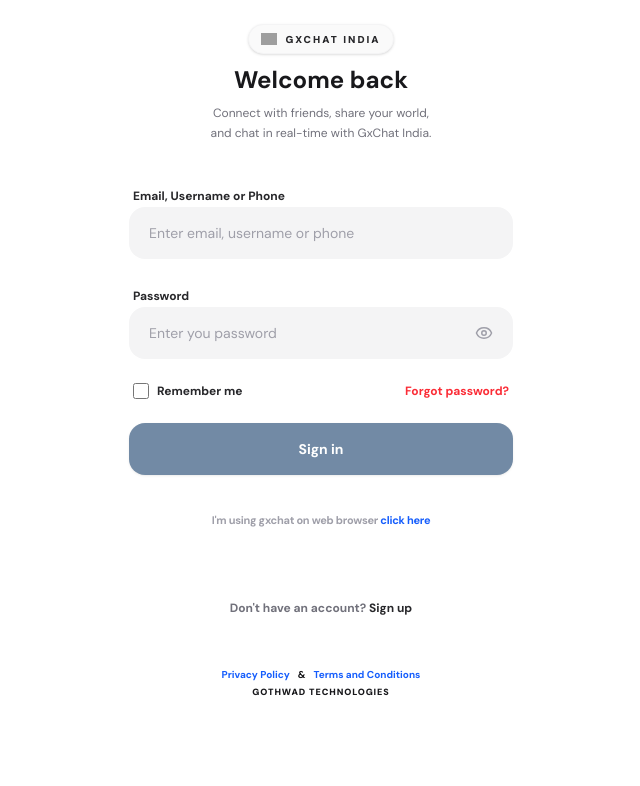
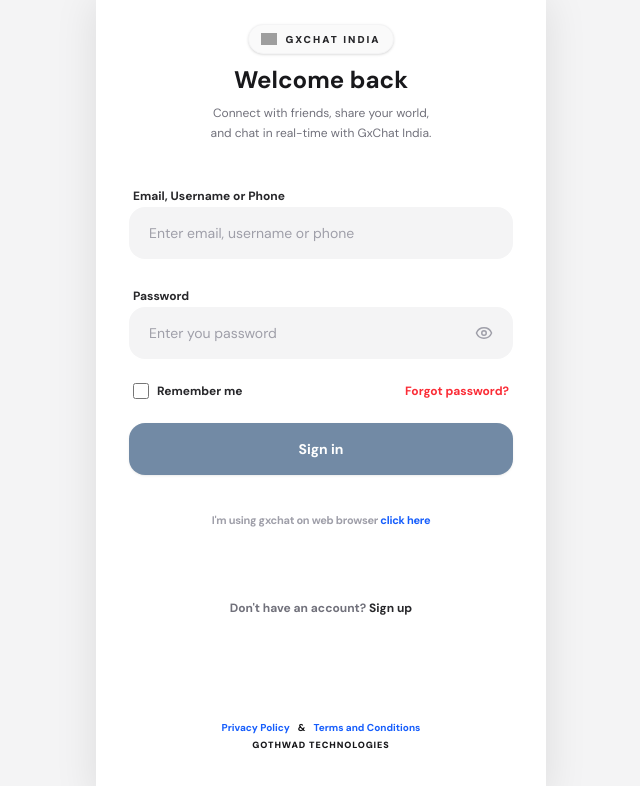
Before and after one commit to gothwadtechnologies/gxchatindia, a React (Vite) app: page /login in a window 1280 px wide. Shown: the top 786 px of the page, without its empty margins (319-959 px from the left). Built offline with nearby package versions, Linux system fonts and the light colour scheme; no server answers; grey boxes are pictures that could not be loaded.

Commit message:
Update src/index.css via GTech AI Studio

```diff
--- a/src/index.css
+++ b/src/index.css
@@ -24,8 +24,10 @@
     --bubble-other: #f1f5f9;
     --bubble-text-own: #1e293b;
     --bubble-text-other: #1e293b;
-    --header-bg: #f8fafc;
-    --nav-bg: #f8fafc;
+    --header-bg: #375a7f;
+    --header-text: #ffffff;
+    --nav-bg: #375a7f;
+    --nav-text: #ffffff;
   }
 
   [data-theme='dark'] {
@@ -43,19 +45,39 @@
     --bubble-other: #1e293b;
     --bubble-text-own: #ffffff;
     --bubble-text-other: #f8fafc;
-    --header-bg: #020617;
-    --nav-bg: #020617;
+    --header-bg: #375a7f;
+    --header-text: #ffffff;
+    --nav-bg: #375a7f;
+    --nav-text: #ffffff;
   }
 
   body {
     background-color: var(--bg-main);
     color: var(--text-primary);
-    @apply antialiased overflow-x-hidden;
+    @apply antialiased overflow-x-hidden w-full h-[100dvh] fixed inset-0;
     font-family: var(--font-sans);
+    -webkit-tap-highlight-color: transparent;
+    touch-action: manipulation;
   }
 
   html {
-    @apply overflow-x-hidden;
+    @apply overflow-hidden w-full h-[100dvh] fixed inset-0;
+    -webkit-text-size-adjust: 100%;
+  }
+
+  #root {
+    @apply w-full h-full overflow-hidden flex justify-center bg-zinc-100;
+  }
+
+  /* Global Fluid Container */
+  .app-container {
+    @apply w-full max-w-[450px] h-full bg-[var(--bg-card)] shadow-[0_0_40px_rgba(0,0,0,0.1)] relative overflow-hidden flex flex-col;
+  }
+
+  /* Prevent any element from breaking layout */
+  * {
+    box-sizing: border-box;
+    max-width: 100vw;
   }
 }
 
```
